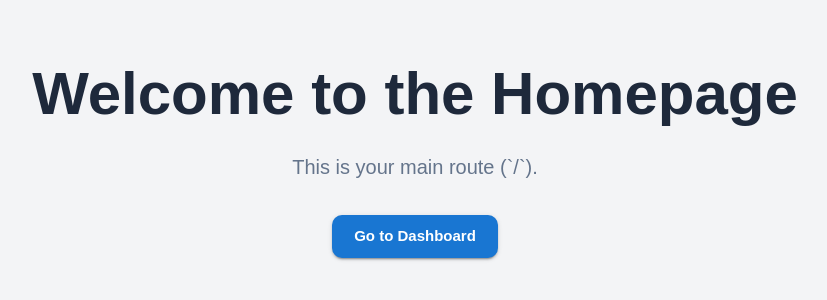
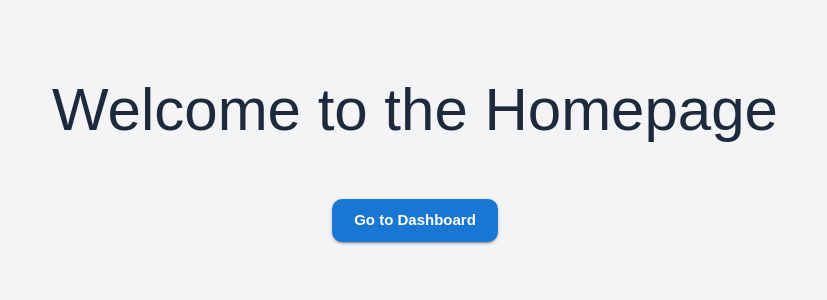
Before and after one commit to hafizkashifdev/practicetanavishali, a Next.js app in the folder frontend/dashbord/: page / in a window 1280 px wide. Shown: the part 162-462 px from the top of the page, without its empty margins (225-1052 px from the left). Built offline with nearby package versions, Linux system fonts and the light colour scheme.

Commit message:
main route

```diff
--- a/frontend/dashbord/app/page.jsx
+++ b/frontend/dashbord/app/page.jsx
@@ -1,4 +1,4 @@
-"use client"; // ✅ ADD THIS LINE
+"use client";
 
 import Link from "next/link";
 import { Box, Typography, Button } from "@mui/material";
@@ -16,14 +16,13 @@ export default function HomePage() {
         p: 3,
       }}
     >
-      <Typography variant="h2" fontWeight={700} gutterBottom>
+      <Typography variant="h2"  gutterBottom>
         Welcome to the Homepage
       </Typography>
       <Typography variant="h6" color="text.secondary" sx={{ mb: 4 }}>
-        This is your main route (`/`).
       </Typography>
       <Button
-        component={Link} // This will now work
+        component={Link}
         href="/dashboard"
         variant="contained"
         size="large"
```
